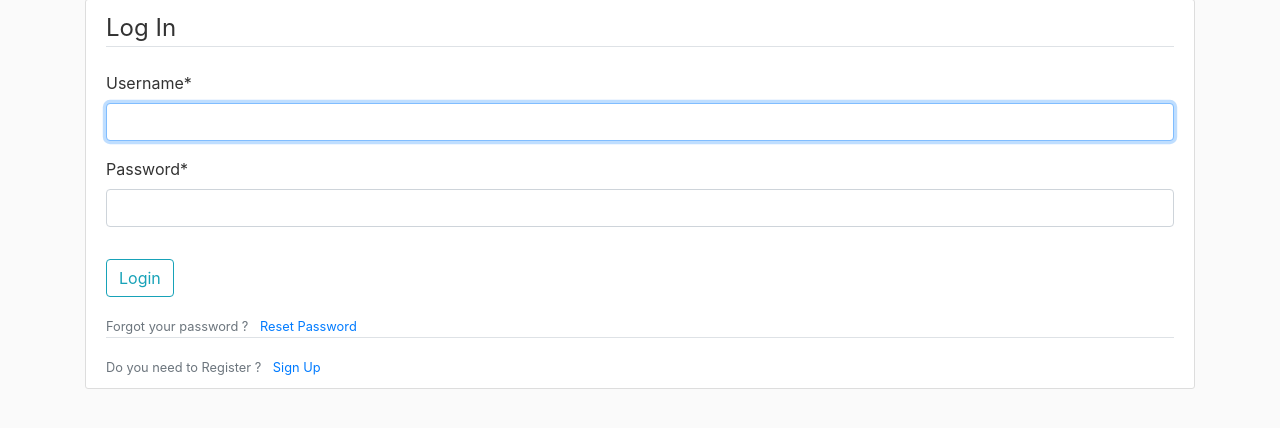
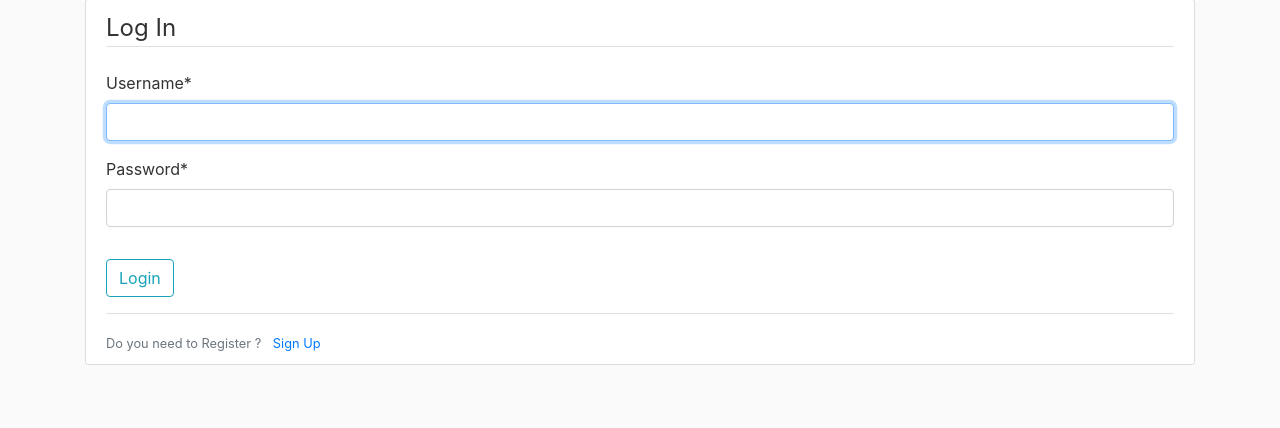
Before and after one commit to enricoDec/JourneyMap, a Django app: page /login/ in a window 1280 px wide. Shown: the part 81-509 px from the top of the page. Run offline with Django 3.2, Linux system fonts and the light colour scheme; some libraries are stand-ins or nearby versions.

Commit message:
Revert "add Password Reset function"
This reverts commit 8ced3dfe

```diff
--- a/Users/templates/Users/password_reset_done.html
+++ /dev/null
@@ -1,5 +0,0 @@
-{% extends "Users/base.html" %}
-{% load i18n %}
-{% block content %}
-    <div class="alert alert-info">{% trans 'An email has been sent' %}</div>
-{% endblock content %}
--- a/Users/templates/Users/sign_in.html
+++ b/Users/templates/Users/sign_in.html
@@ -13,12 +13,6 @@
             <div class="form-group">
                 <button class="btn btn-outline-info" type="submit">{% trans 'Login' %}</button>
             </div>
-            <div>
-                <small class="text-muted">
-                    {% trans 'Forgot your password ?' %}
-                    <a class="ml-2" href="{% url 'password_reset' %}">{% trans 'Reset Password' %}</a>
-                </small>
-            </div>
         </form>
         <div class="border-top pt-3">
             <small class="text-muted">
--- a/WebApplication/urls.py
+++ b/WebApplication/urls.py
@@ -28,17 +28,6 @@ urlpatterns = [
     path('login/', auth_views.LoginView.as_view(template_name='Users/sign_in.html'), name='login'),
     path('logout/', auth_views.LogoutView.as_view(template_name='Users/sign_out.html'), name='logout'),
     path('profile/', user_view.profile, name='profile'),
-    path('password-reset/', auth_views.PasswordResetView.as_view(template_name='Users/password_reset.html'),
-         name='password_reset'),
-    path('password-reset/done/',
-         auth_views.PasswordResetDoneView.as_view(template_name='Users/password_reset_done.html'),
-         name='password_reset_done'),
-    path('password-reset-confirm/<uidb64>/<token>/',
-         auth_views.PasswordResetConfirmView.as_view(template_name='Users/password_reset_confirm.html'),
-         name='password_reset_confirm'),
-    path('password-reset-complete/',
-         auth_views.PasswordResetCompleteView.as_view(template_name='Users/password_reset_complete.html'),
-         name='password_reset_complete'),
     path('', include('JourneyMap.urls')),
 ]
 
```
Also changed, not shown: JourneyMap/models.py (+9 -1 lines), Users/templates/Users/password_reset.html (deleted, +0 -20 lines), Users/templates/Users/password_reset_complete.html (deleted, +0 -7 lines), Users/templates/Users/password_reset_confirm.html (deleted, +0 -20 lines), WebApplication/settings.py (+0 -10 lines).
